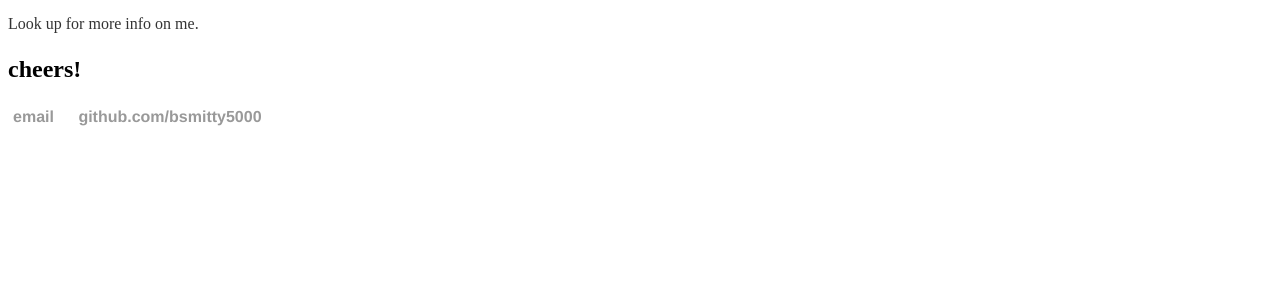
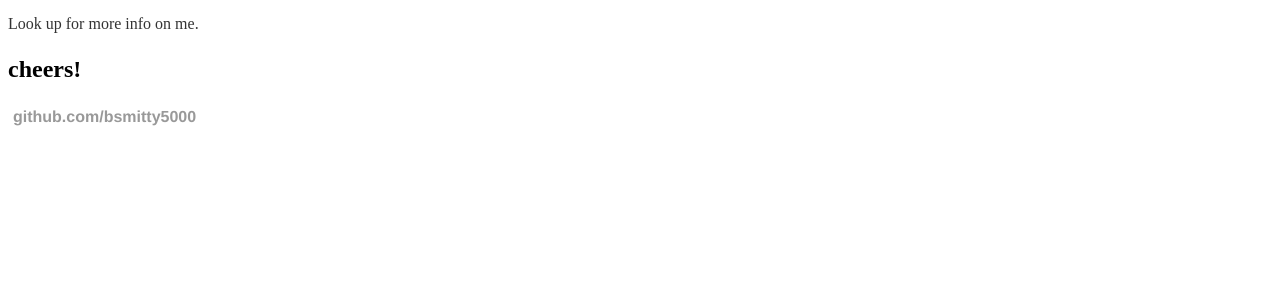
Before and after one commit to bsmitty5000/bsmitty5000.github.io, a Jekyll site: the page built from index.html, in a window 1280 px wide. Shown: the part 333-633 px from the top of the page. Built offline with Jekyll 4.4.1, drawn with Linux system fonts in a browser that asks for light colours.

Commit message:
Update default.html

```diff
--- a/_layouts/default.html
+++ b/_layouts/default.html
@@ -40,7 +40,6 @@
 
 	        <footer>
 	                <ul>
-				<li><a href="mailto:briandsmith1@gmail.com">email</a></li>
 				<li><a href="https://github.com/bsmitty5000">github.com/bsmitty5000</a></li>
 	                </ul>
 	        </footer>
```
